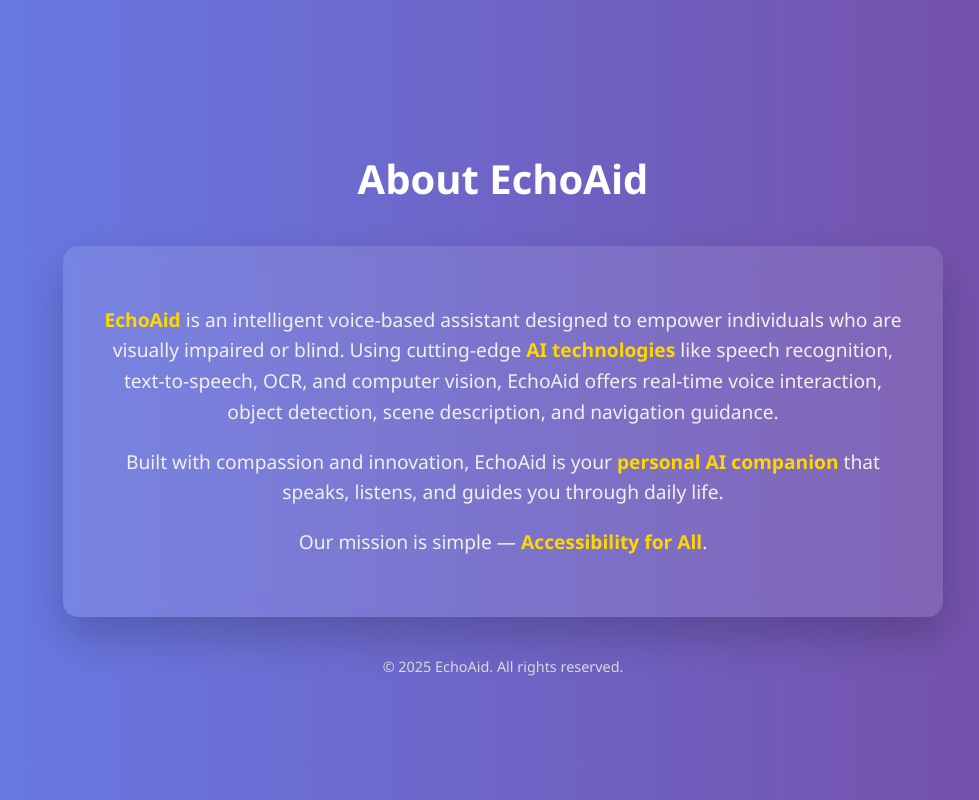
After one commit to mrvikky17/AI_assistant_for_blind_people, a Flask app: page /about in a window 1280 px wide. The commit adds this page. Shown: the whole page, without its empty margins (137-1116 px from the left). Run offline with Flask 3, Linux system fonts and the light colour scheme; parts of the project's set-up code (start-up, migrations or seed data) failed here and were passed over.

```diff
--- a/app.py
+++ b/app.py
@@ -1,51 +1,15 @@
 from flask import Flask, render_template, request, redirect, url_for, flash, session, jsonify
-from flask_mail import Mail, Message
-from flask_sqlalchemy import SQLAlchemy
-from datetime import datetime
-from flask_migrate import Migrate, migrate
-import random
-
-
-
 app = Flask(__name__)
-
-# configuration of mail
-app.config['SQLALCHEMY_DATABASE_URI'] = 'sqlite:///employee.db'
-app.secret_key = 'my_secret_key'
-app.config['MAIL_SERVER']='smtp.gmail.com'
-app.config['MAIL_PORT'] = 587
-app.config['MAIL_USERNAME'] = 'official.work.coding@gmail.com'
-app.config['MAIL_PASSWORD'] = 'rdro tbrf lqbq gopr'
-app.config['MAIL_USE_TLS'] = True
-# app.config['MAIL_USE_SSL'] = False
-
-# initialize the database connection
-db = SQLAlchemy(app)
-migrate = Migrate(app,db)
-mail = Mail(app)
-
-
-
-
-# Secret key for session management
-correct_otp = str(random.randint(100000, 999999))
-
-# create db model
-class Employee(db.Model):
-    id = db.Column(db.Integer, primary_key=True)
-    name = db.Column(db.String(100), nullable=False)
-    email = db.Column(db.String(100), nullable=False)
-    password = db.Column(db.String(100), nullable=False)
-    date = db.Column(db.DateTime, default=datetime.utcnow)
-
-
-
-
+from chatbot import get_bot_response
 
 # Routes
 @app.route('/')
 def home():
     return render_template('index.html')
+
+@app.route('/about')
+def about():
+    return render_template('about.html')
 
 @app.route('/login')
 def login():
@@ -65,89 +29,13 @@ def signup():
 def dashboard():
     return render_template('dashboard.html', name=session.get('name'))
 
-
+# @app.route("/chat", methods=["POST"])
+# def chat():
+#     user_input = request.json.get("message")
+#     bot_response = get_bot_response(user_input)
+#     return jsonify({"response": bot_response})
 
 # Forms
-@app.route('/submit', methods=['POST'])
-def submit():
-    email = request.form.get('email')
-    name = request.form.get('name')
-    password = request.form.get('password')
-    employee = Employee.query.filter_by(email=email, password=password).first()
-    if employee:
-        session['name'] = employee.name
-        session['email'] = employee.email
-        session['password'] = employee.password
 
-        msg_title = "OTP Verification"
-        sender ='noreply@app.com'
-
-        msg = Message(msg_title,sender=sender, recipients = [email] )
-        msg.body = f'Hello {name}! Your OTP is {correct_otp}'
-        # data = {
-        # 'app_name' : "virtual_meeting",
-        # 'title' : "msg_title",
-        # 'body' : "msg_body",
-        # }
-
-        # sample text
-
-        try:
-            mail.send(msg)
-            return render_template('otp.html')
-        except Exception as e:
-            print(e)
-            return f"Email not sent, {e}"
-
-    else:
-         flash('Account doesnt exist or username/password incorrect')
-         return render_template('Login.html')
-
-
-@app.route('/profiles')
-def index():
-    profiles = Employee.query.all()
-    return render_template('profiles.html', profiles=profiles)
-
-@app.route('/signup2', methods=['POST'])
-def signup2():
-    name = request.form.get('name')
-    email = request.form.get('email')
-    password = request.form.get('password')
-
-    existing_employee = Employee.query.filter_by(email=email, password=password).first()
-    if existing_employee:
-        flash('Email already exists. Please login.')
-        return render_template('signup.html')
-
-    # store data into database
-    profile = Employee(name=name, email=email,password=password)
-    db.session.add(profile)
-    db.session.commit()
-
-    #  Send OTP to the user
-    msg_title = "OTP Verification"
-    sender ='noreply@app.com'
-
-    msg = Message(msg_title,sender=sender, recipients = [email]
-               )
-    msg.body = f'Hello {name}! Your OTP is {correct_otp}'
-
-    try:
-        mail.send(msg)
-        return render_template('otp.html')
-    except Exception as e:
-        print(e)
-        return f"Email not sent, {e}"
-
-@app.route('/verify', methods=['POST'])
-def verify():
-    entered_otp = request.form.get('otp')
-
-    if entered_otp == correct_otp:
-        return redirect(url_for('dashboard'))
-    else:
-        flash('Invalid OTP. Please try again.')
-        return render_template('otp.html')
 if __name__ == '__main__':
     app.run( debug=True,port=8000)
--- /dev/null
+++ b/templates/about.html
@@ -0,0 +1,111 @@
+<!DOCTYPE html>
+<html lang="en">
+<head>
+  <meta charset="UTF-8">
+  <title>About | EchoAid</title>
+  <style>
+    body {
+      margin: 0;
+      font-family: 'Segoe UI', Tahoma, Geneva, Verdana, sans-serif;
+      background: linear-gradient(to right, #667eea, #764ba2);
+      color: #fff;
+      display: flex;
+      flex-direction: column;
+      align-items: center;
+      justify-content: center;
+      min-height: 100vh;
+      overflow-x: hidden;
+      animation: fadeInBackground 1s ease-in-out;
+    }
+
+    .container {
+      max-width: 800px;
+      background: rgba(255, 255, 255, 0.1);
+      backdrop-filter: blur(10px);
+      border-radius: 15px;
+      padding: 40px;
+      margin: 20px;
+      box-shadow: 0 20px 40px rgba(0, 0, 0, 0.2);
+      animation: slideUp 1s ease forwards;
+      opacity: 0;
+    }
+
+    h1 {
+      font-size: 2.5em;
+      margin-bottom: 20px;
+      color: #ffffff;
+      text-align: center;
+      animation: fadeIn 1s ease-in-out;
+    }
+
+    p {
+      font-size: 1.2em;
+      line-height: 1.6;
+      text-align: center;
+      color: #f0f0f0;
+    }
+
+    .highlight {
+      color: #ffd700;
+      font-weight: bold;
+    }
+
+    @keyframes slideUp {
+      from {
+        transform: translateY(50px);
+        opacity: 0;
+      }
+      to {
+        transform: translateY(0);
+        opacity: 1;
+      }
+    }
+
+    @keyframes fadeIn {
+      from {
+        opacity: 0;
+        transform: translateY(-20px);
+      }
+      to {
+        opacity: 1;
+        transform: translateY(0);
+      }
+    }
+
+    @keyframes fadeInBackground {
+      from {
+        background: #000;
+      }
+      to {
+        background: linear-gradient(to right, #667eea, #764ba2);
+      }
+    }
+
+    .footer {
+      margin-top: 20px;
+      font-size: 0.9em;
+      color: #ddd;
+      text-align: center;
+    }
+  </style>
+</head>
+<body>
+  <h1>About EchoAid</h1>
+  <div class="container">
+    <p>
+      <span class="highlight">EchoAid</span> is an intelligent voice-based assistant designed to empower individuals who are visually impaired or blind.
+      Using cutting-edge <span class="highlight">AI technologies</span> like speech recognition, text-to-speech, OCR, and computer vision,
+      EchoAid offers real-time voice interaction, object detection, scene description, and navigation guidance.
+    </p>
+    <p>
+      Built with compassion and innovation, EchoAid is your <span class="highlight">personal AI companion</span> that speaks, listens, and guides you through daily life.
+    </p>
+    <p>
+      Our mission is simple — <span class="highlight">Accessibility for All</span>.
+    </p>
+  </div>
+  <div class="footer">
+    &copy; 2025 EchoAid. All rights reserved.
+  </div>
+</body>
+</html>
--- a/templates/index.html
+++ b/templates/index.html
@@ -12,6 +12,7 @@
     <nav>
       <h1 class="logo">EchoAid</h1>
       <div class="nav-buttons">
+        <a href="/about" class="btn btn-outline">About</a>
         <a href="/login" class="btn">Login</a>
         <a href="/signup" class="btn btn-outline">Sign Up</a>
       </div>
@@ -23,7 +24,7 @@
         <p class="description">
           EchoAid is your smart, friendly companion. From reading texts aloud to identifying surroundings and guiding navigation, we redefine independence.
         </p>
-        <a href="/signup" class="btn big-btn">Get Started</a>
+        <a href="/chat" class="btn big-btn">Get Started</a>
       </div>
       <div class="animation-wrapper" aria-hidden="true">
         <div class="circle pulse"></div>
--- a/text.py
+++ /dev/null
@@ -1,4 +0,0 @@
-import secrets
-
-secret_key = secrets.token_hex(32)  # 64-character hex string
-print(secret_key)
```
Also changed, not shown: static/script.js (+31 -12 lines), templates/chat.html (added, +15 -0 lines).
